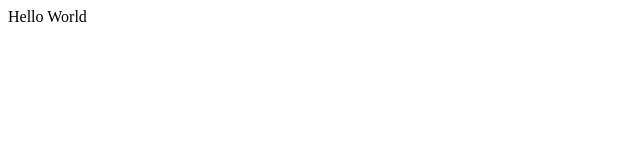
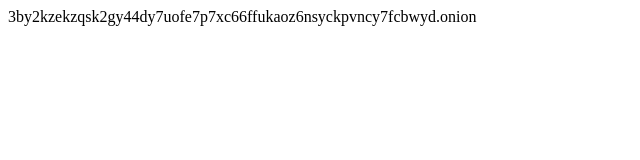
Before and after one commit to cleragui/cleragui.github.io, a plain HTML site: page index.html in a window 1280 px wide. Shown: the whole page, without its empty margins (0-640 px from the left). Drawn offline with Linux system fonts and the light colour scheme.

Commit message:
Update index.html

```diff
--- a/index.html
+++ b/index.html
@@ -1 +1 @@
-<html>Hello World</html>
+<html>3by2kzekzqsk2gy44dy7uofe7p7xc66ffukaoz6nsyckpvncy7fcbwyd.onion</html>
```
